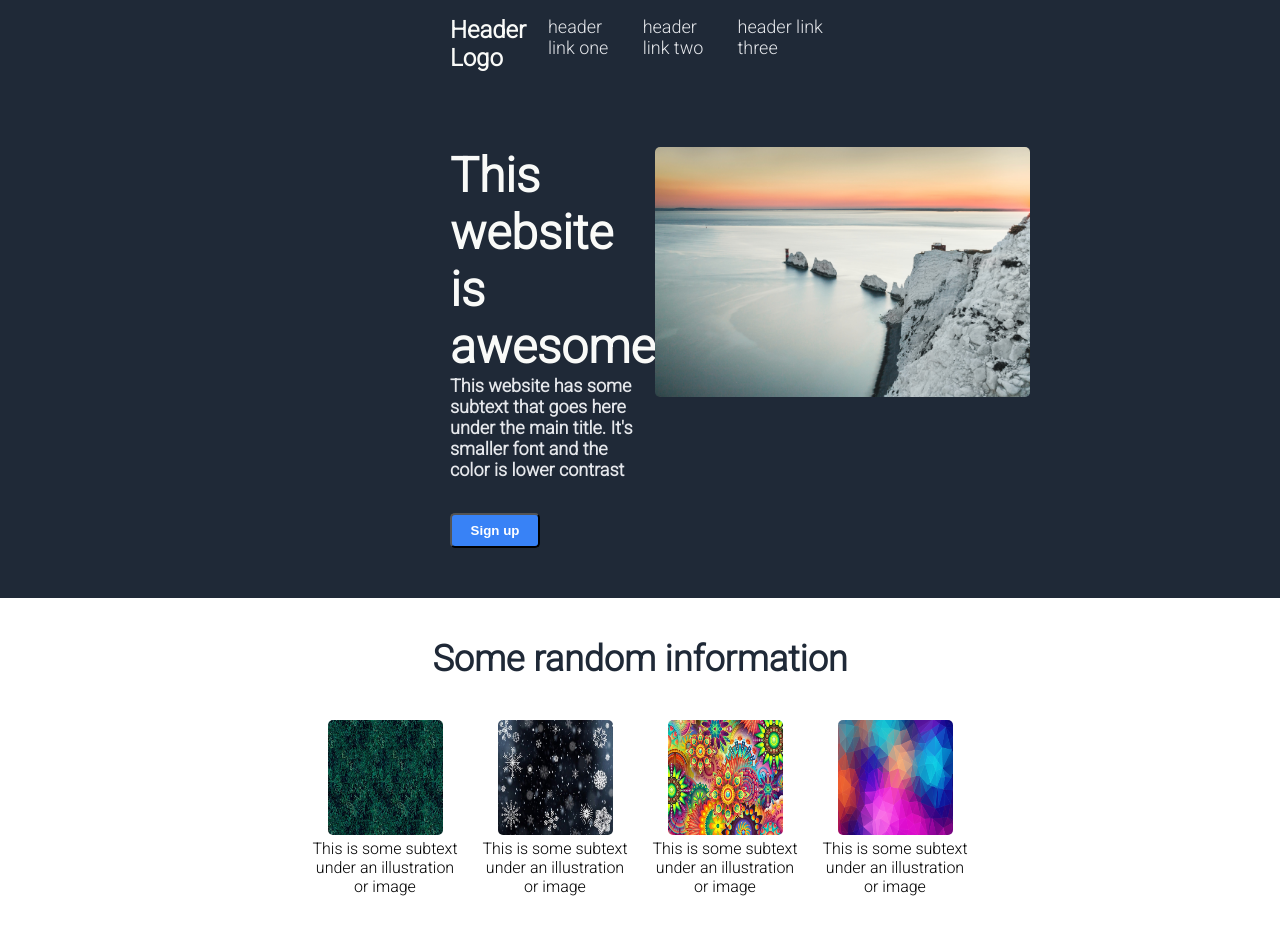
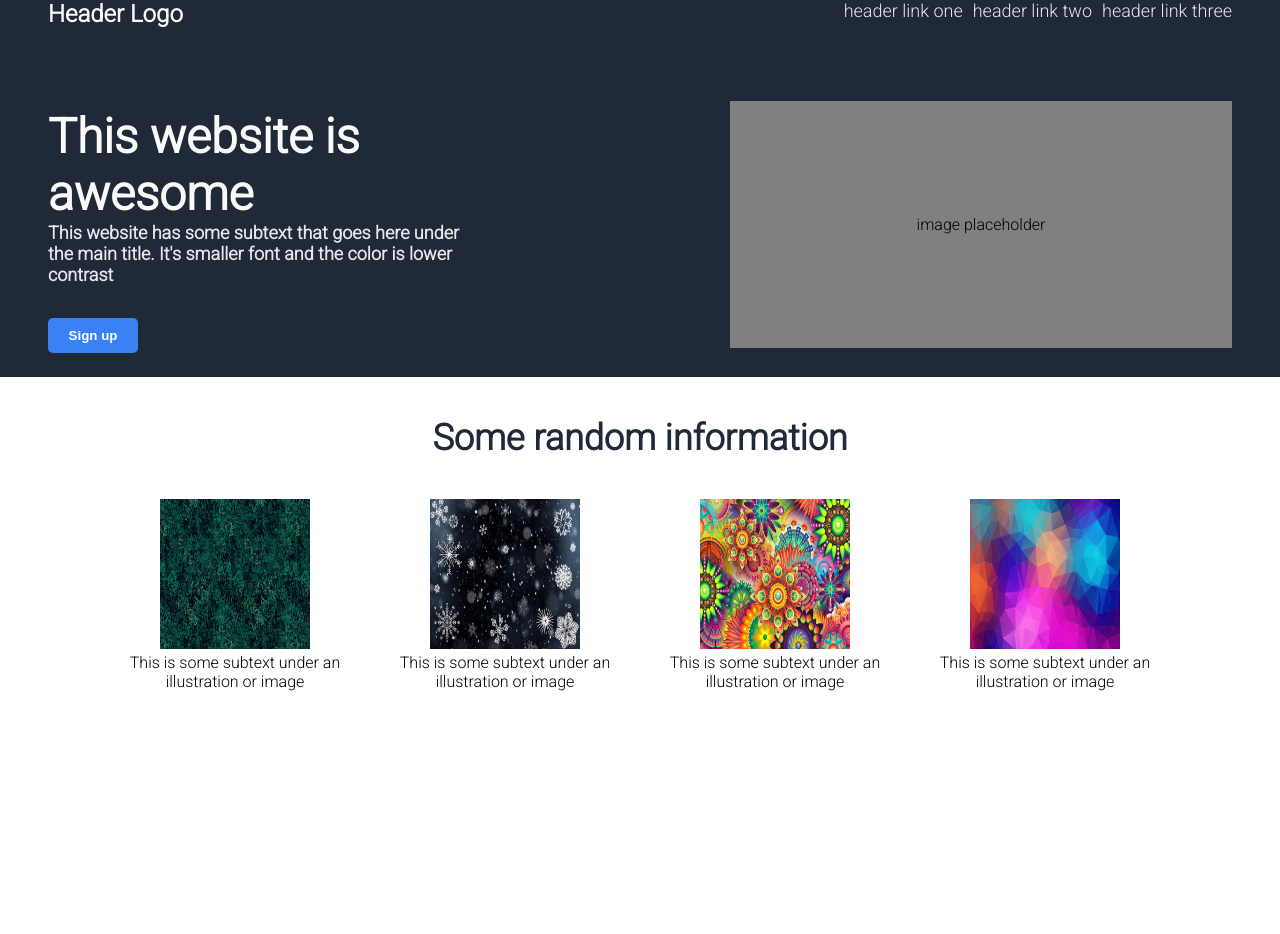
Before and after one commit to FranBedard/Landing-page, a plain HTML site: page index.html in a window 1280 px wide. After the commit the page ends 800 px from the top, so only its background shows below. Drawn offline with Linux system fonts and the light colour scheme.

Commit message:
Fix 1st section of landing page
removed image and added container instead. Need to get everything to stay in place when the window is resized

```diff
--- a/index.html
+++ b/index.html
@@ -10,22 +10,25 @@
     <body>
 
         <div class="header">
-            <div class="top-box">
-                <div class="big-name">Header Logo</div>
-                <ul class="right-links">
-                    <li><a href="#">header link one</a></li>
-                    <li><a href="#">header link two</a></li>
-                    <li><a href="#">header link three</a></li>
-                </ul>
-            </div>
-            <div class="hero-box">
-                <div class="title">This website is awesome
-                    <div class="subtext">This website has some subtext that goes here under the
-                main title. It's smaller font and the color is lower contrast</div>
-                <button>Sign up</button>
+                <div class="big-name">Header Logo
+                    <div class="title">This website is awesome
+                        <div class="subtext">This website has some subtext that goes here under the
+                    main title. It's smaller font and the color is lower contrast</div>
+                    <button>Sign up</button>
+                    </div>
+
                 </div>
-               <img src="chris-hodges-ChxrxBbqtrs-unsplash.jpg">
-            </div>
+
+
+                <div class="img-box">
+                    <ul class="right-links">
+                        <li><a href="#">header link one</a></li>
+                        <li><a href="#">header link two</a></li>
+                        <li><a href="#">header link three</a></li>
+                    </ul>
+                    <div class="placeholder">image placeholder</div>
+                </div>
+
         </div>
 
         <div class="box2">
--- a/styles.css
+++ b/styles.css
@@ -8,23 +8,23 @@ body{
 }
 
 .header{
-    background-color: #1F2937;
-    padding: 16px 450px 50px;
-}
-.top-box{
     display: flex;
     justify-content: space-between;
-    /*padding: 10px 150px 0px;*/
+    background-color: #1F2937;
+    /*padding: 16px 450px 50px;*/
+    /*border: 1px solid turquoise;*/
+
+
 }
 
-
 .big-name{
+    width: 450px;
     font-size: 24px;
     font-weight: 900;
     color: #f9faf8 ;
     /*border: 1px solid yellow;*/
-    padding: 0;
-    margin: 0;
+    /*padding:0px 0px 24px 48px;*/
+    margin: 0px 0px 24px 48px;
 
 }
 
@@ -40,26 +40,35 @@ a{
     justify-content: flex-end;
     gap: 10px;
     /*border: 1px solid greenyellow;*/
-    padding: 0;
+   padding: 0px;
     margin: 0;
+
 }
 
-.hero-box{
+.placeholder{
     display: flex;
-    justify-content: space-between;
-   /* border: 1px solid plum;*/
-    margin-top: 75px;
+    justify-content: center;
+    align-items: center;
+    border:1px solid grey;
+    background-color: grey;
+    width: 500px;
+    height: 245px;
+    margin: 80px 0px 0px 0px;
+}
+.img-box{
+    /*border: 1px solid lightcoral;*/
+    padding-left: 48px;
+    margin: 0px 48px 24px 0px;
+    flex-shrink: 1;
+}
 
-
-
-}
 .title{
-    width: 450px;
+   /* width: 450px;*/
     font-size: 48px;
     font-weight: bolder;
     color: #f9faf8;
-   /* border: 1px solid red;*/
-    padding: 0;
+    /*border: 1px solid red;*/
+    padding-top: 80px;
     flex-shrink: 1;
 
 
@@ -83,15 +92,15 @@ button{
     background-color: #3882f6;
     color: white;
     border-radius: 5px;
+    border: none;
     font-weight: bold;
 }
 
-img{
-    width: 450px;
-    height: 250px;
+/*img{
+    width: 370px;
+    height: 170px;
     border-radius: 5px;
-    text-align: end;
-}
+}*/
 
 .box2{
     text-align: center;
@@ -100,8 +109,8 @@ img{
 }
 
 .pics{
-    width:115px ;
-    height: 115px;
+    width:150px ;
+    height: 150px;
 }
 
 .pic-container{
@@ -114,7 +123,7 @@ img{
 }
 
 .info{
-    max-width:150px;
+    max-width:250px;
 }
 
 .header2{
```
